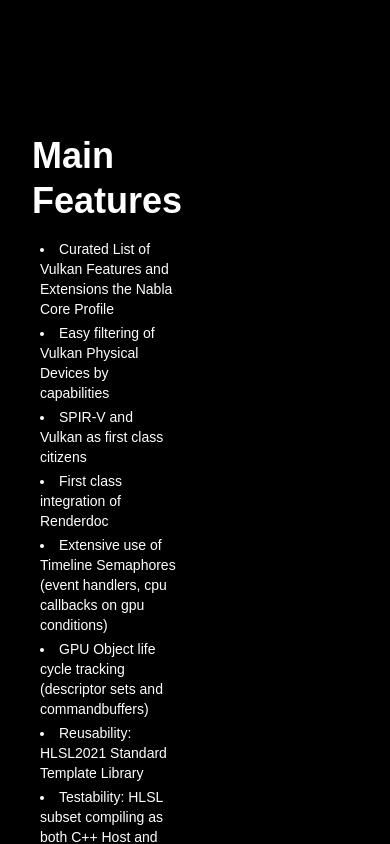
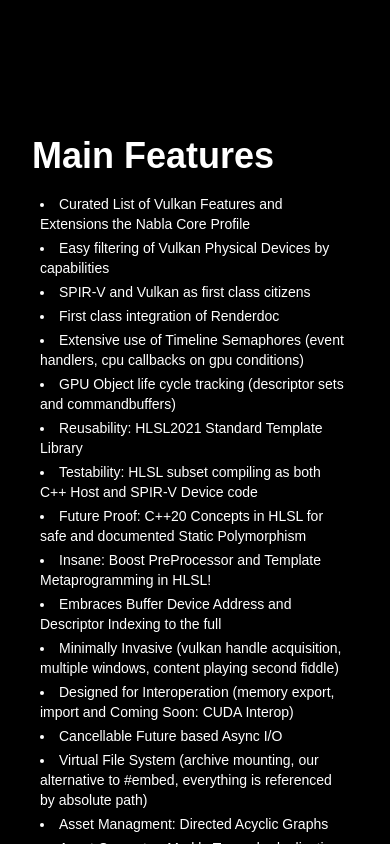
Before and after one commit to Devsh-Graphics-Programming/MainWebsite, a Next.js app: page /nabla in a window 390 px wide. Shown: the part 840-1684 px from the top of the page. Built offline with nearby package versions, Linux system fonts and the light colour scheme; a web font is replaced by a local one.

Commit message:
small css patch in nabla subpage

```diff
--- a/app/nabla/page.tsx
+++ b/app/nabla/page.tsx
@@ -31,8 +31,8 @@
                     <Link href="https://github.com/Devsh-Graphics-Programming/Nabla" className="hover:text-teal-200 transition-colors duration-300">Nabla</Link> (previously called <Link href="https://github.com/buildaworldnet/IrrlichtBAW" className="hover:text-teal-200 transition-colors duration-300">IrrlichtBaW</Link>) is a new renovated version of older Irrlicht engine. The name change to Nabla allows for using Nabla side by side with the legacy Irrlicht and IrrlichtBaW engines. The project currently aims for a thread-able and Vulkan-centered API, the Vulkan backend is almost complete, and OpenGL and ES backends are currently in maintenance mode.
                 </TextBlock>
             </Slide>
-            <Slide className="h-dvh">
-                <div className="grid grid-cols-2 gap-4">
+            <Slide className="max-g-dvh">
+                <div className="grid grid-cols-1 lg:grid-cols-2 gap-4">
                     <div>
                         <h1>Main Features</h1>
                         <ul className="px-2 py-4 flex flex-col flex-wrap gap-1 list-disc list-inside font-thin text-sm sm:text-md lg:text-lg">
```
